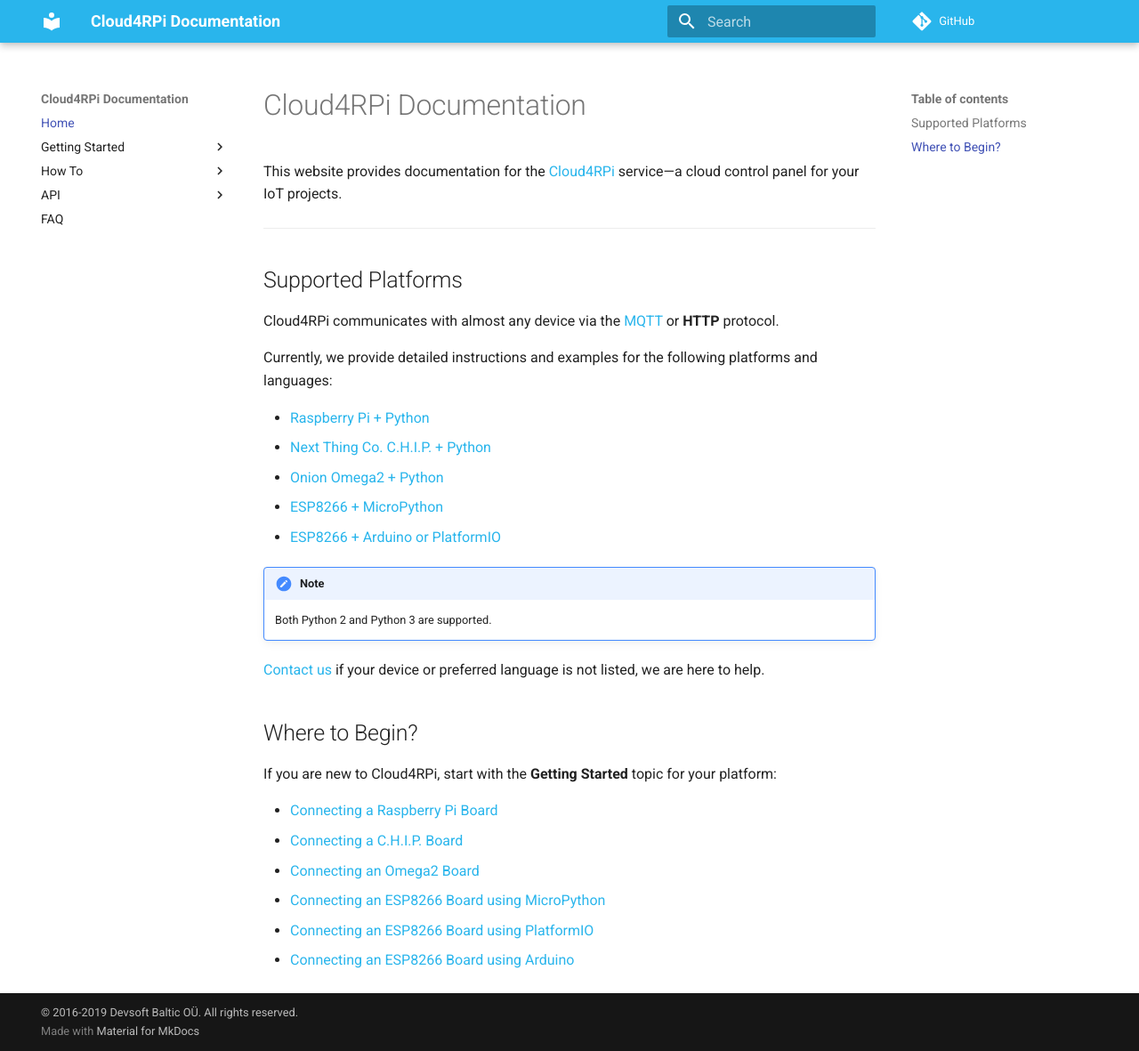
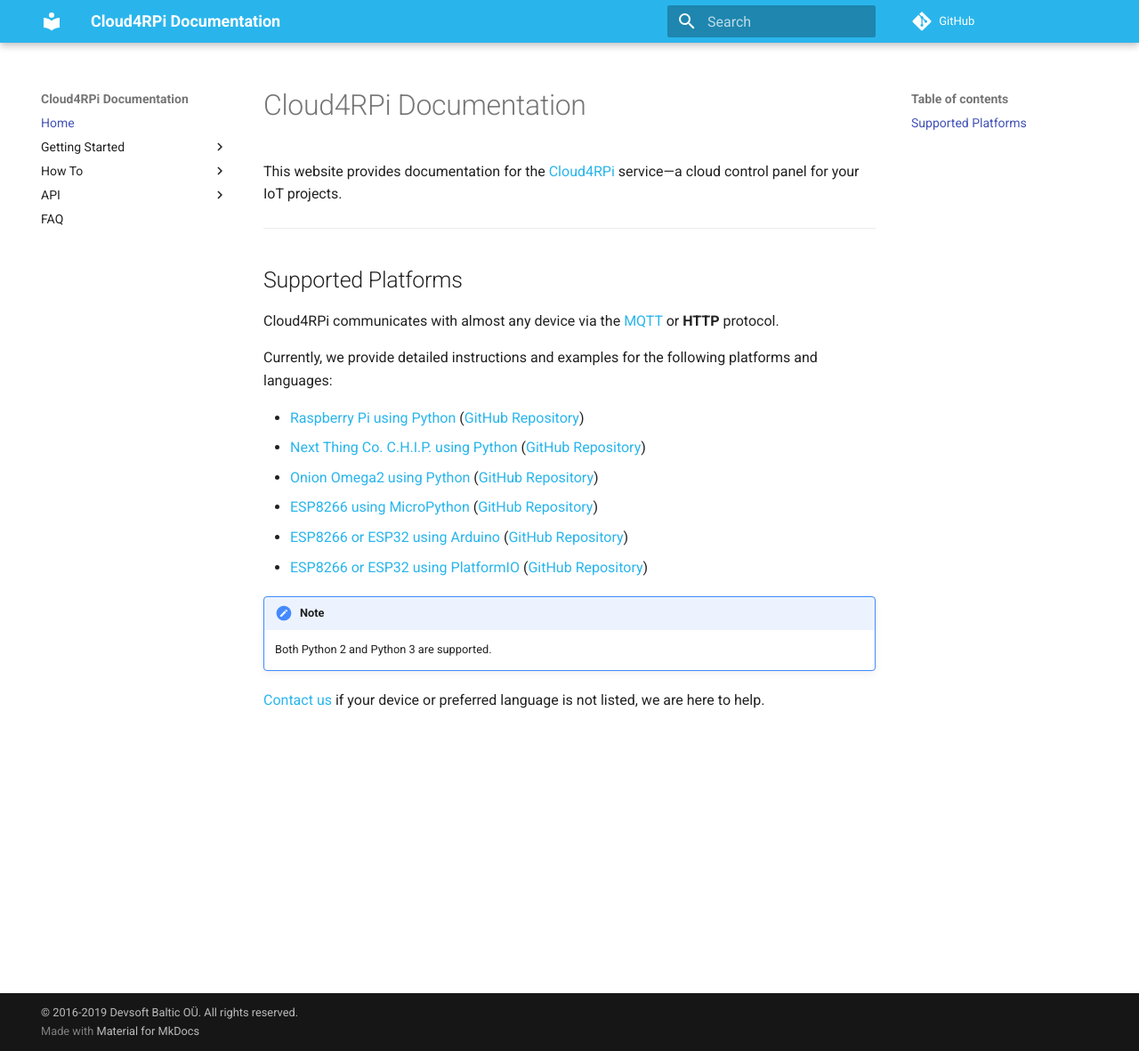
Before and after one commit to cloud4rpi/docs, an MkDocs documentation site: the page built from docs/index.md, in a window 1280 px wide and 1181 px high. Shown: the whole window at 89% size. Built offline with MkDocs 1.6.1 and Material for MkDocs 9.7.7, drawn with Linux system fonts in a browser that asks for light colours; comment, search, counter and statistics services are not loaded.

Commit message:
Start adding ESP32 docs

```diff
--- a/docs/index.md
+++ b/docs/index.md
@@ -10,24 +10,14 @@
 
 Currently, we provide detailed instructions and examples for the following platforms and languages:
 
-- [Raspberry Pi + Python](https://github.com/cloud4rpi/cloud4rpi-raspberrypi-python)
-- [Next Thing Co. C.H.I.P. + Python](https://github.com/cloud4rpi/cloud4rpi-chip-python)
-- [Onion Omega2 + Python](https://github.com/cloud4rpi/cloud4rpi-omega2-python)
-- [ESP8266 + MicroPython](https://github.com/cloud4rpi/cloud4rpi-esp8266-micropython)
-- [ESP8266 + Arduino or PlatformIO](https://github.com/cloud4rpi/cloud4rpi-esp-arduino)
+- [Raspberry Pi using Python](/start/rpi/) ([GitHub Repository](https://github.com/cloud4rpi/cloud4rpi-raspberrypi-python))
+- [Next Thing Co. C.H.I.P. using Python](/start/chip/) ([GitHub Repository](https://github.com/cloud4rpi/cloud4rpi-chip-python))
+- [Onion Omega2 using Python](/start/o2/) ([GitHub Repository](https://github.com/cloud4rpi/cloud4rpi-omega2-python))
+- [ESP8266 using MicroPython](/start/esp8266-upy/) ([GitHub Repository](https://github.com/cloud4rpi/cloud4rpi-esp8266-micropython))
+- [ESP8266 or ESP32 using Arduino](/start/esp-ino/) ([GitHub Repository](https://github.com/cloud4rpi/cloud4rpi-esp-arduino))
+- [ESP8266 or ESP32 using PlatformIO](/start/esp-pio/) ([GitHub Repository](https://github.com/cloud4rpi/cloud4rpi-esp-arduino))
 
 !!! Note
     Both Python 2 and Python 3 are supported.
 
 [Contact us](https://cloud4rpi.answerdesk.io/) if your device or preferred language is not listed, we are here to help.
-
-## Where to Begin?
-
-If you are new to Cloud4RPi, start with the **Getting Started** topic for your platform:
-
-- [Connecting a Raspberry Pi Board](/start/rpi/)
-- [Connecting a C.H.I.P. Board](/start/chip/)
-- [Connecting an Omega2 Board](/start/o2/)
-- [Connecting an ESP8266 Board using MicroPython](/start/esp8266-upy/)
-- [Connecting an ESP8266 Board using PlatformIO](/start/esp-pio/)
-- [Connecting an ESP8266 Board using Arduino](/start/esp-ino/)
--- a/mkdocs.yml
+++ b/mkdocs.yml
@@ -9,7 +9,7 @@
     - Raspberry Pi: start/rpi.md
     - C.H.I.P.: start/chip.md
     - Omega2: start/o2.md
-    - ESP8266:
+    - ESP8266/ESP32:
         - MicroPython: start/esp8266-upy.md
         - PlatformIO: start/esp-pio.md
         - Arduino: start/esp-ino.md
```
Also changed, not shown: README.md (+7 -1 lines), docs/faq.md (+13 -7 lines), docs/start/esp-pio.md (+4 -8 lines).
